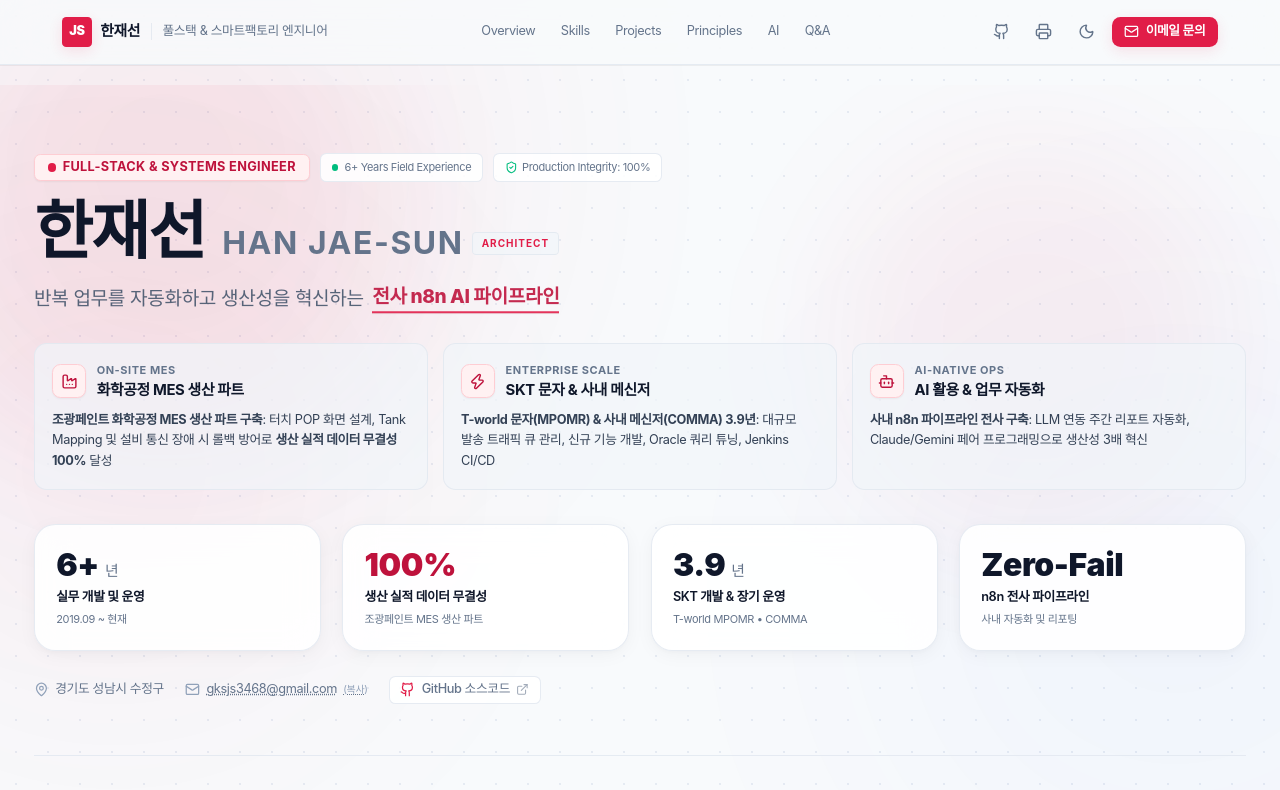
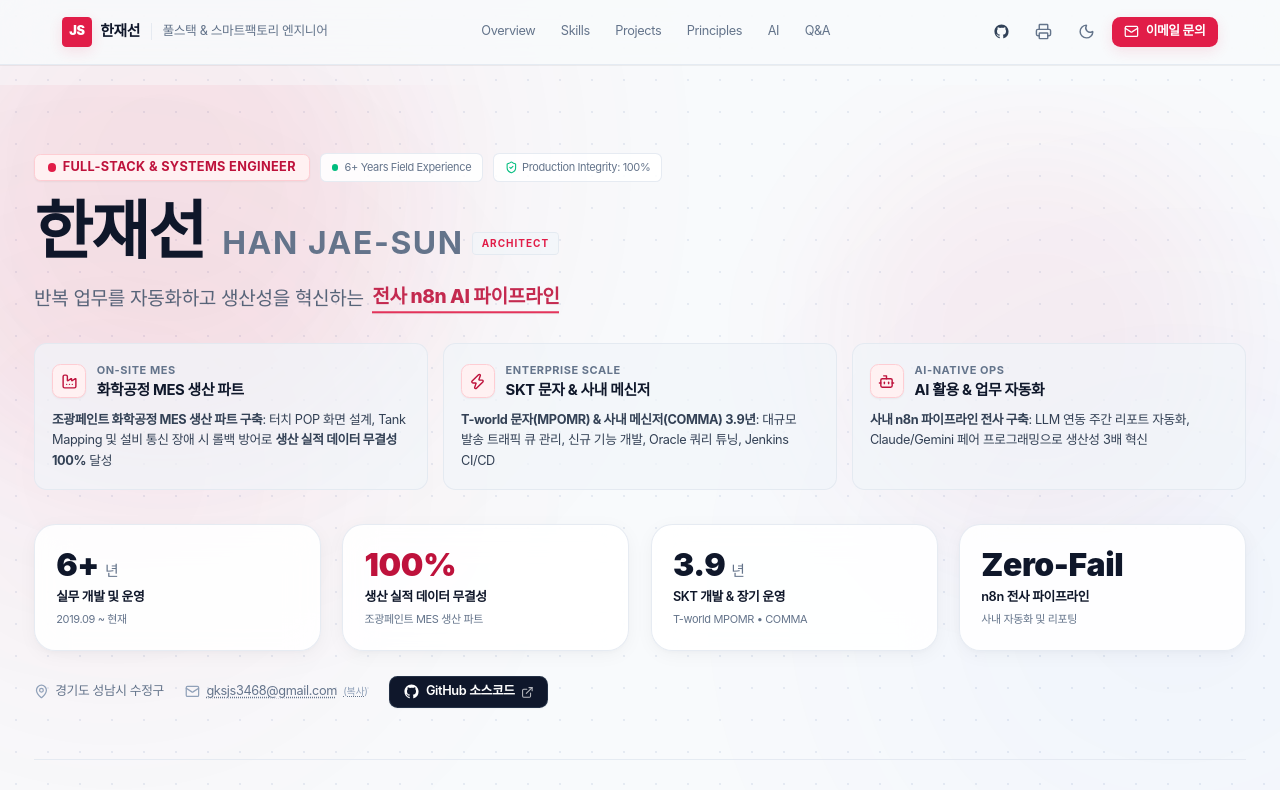
Before and after one commit to gksjs3468/jaesun-portfolio, a React (Vite) app: page / in a window 1280 px wide. Shown: the top 790 px of the page. Built offline with nearby package versions, Linux system fonts and the light colour scheme; a web font is replaced by a local one.

Commit message:
feat: replace github outline icon with official Octocat logo and authentic dark badge styling

```diff
--- a/src/components/common/GithubIcon.tsx
+++ b/src/components/common/GithubIcon.tsx
@@ -4,18 +4,21 @@ interface GithubIconProps {
   className?: string;
 }
 
+/**
+ * 공식 GitHub Octocat 로고 SVG
+ * 실루엣이 뚜렷하고 누구나 한눈에 깃허브임을 인지할 수 있는 공식 마크입니다.
+ */
 export const GithubIcon: React.FC<GithubIconProps> = ({ className = 'w-4 h-4' }) => (
   <svg
     viewBox="0 0 24 24"
-    fill="none"
-    stroke="currentColor"
-    strokeWidth="2"
-    strokeLinecap="round"
-    strokeLinejoin="round"
+    fill="currentColor"
     className={className}
     aria-hidden="true"
   >
-    <path d="M15 22v-4a4.8 4.8 0 0 0-1-3.5c3 0 6-2 6-5.5.08-1.25-.27-2.48-1-3.5.28-1.15.28-2.35 0-3.5 0 0-1 0-3 1.5-2.64-.5-5.36-.5-8 0C6 2 5 2 5 2c-.3 1.15-.3 2.35 0 3.5A5.403 5.403 0 0 0 4 9c0 3.5 3 5.5 6 5.5-.39.49-.68 1.05-.85 1.65-.17.6-.22 1.23-.15 1.85v4" />
-    <path d="M9 18c-4.51 2-5-2-7-2" />
+    <path
+      fillRule="evenodd"
+      clipRule="evenodd"
+      d="M12 2C6.477 2 2 6.484 2 12.017c0 4.425 2.865 8.18 6.839 9.504.5.092.682-.217.682-.483 0-.237-.008-.868-.013-1.703-2.782.605-3.369-1.343-3.369-1.343-.454-1.158-1.11-1.466-1.11-1.466-.908-.62.069-.608.069-.608 1.003.07 1.53 1.032 1.53 1.032.892 1.53 2.341 1.088 2.91.832.092-.647.35-1.088.636-1.338-2.22-.253-4.555-1.113-4.555-4.951 0-1.093.39-1.988 1.029-2.688-.103-.253-.446-1.272.098-2.65 0 0 .84-.27 2.75 1.026A9.564 9.564 0 0112 6.844c.85.004 1.705.115 2.504.337 1.909-1.296 2.747-1.027 2.747-1.027.546 1.379.202 2.398.1 2.651.64.7 1.028 1.595 1.028 2.688 0 3.848-2.339 4.695-4.566 4.943.359.309.678.92.678 1.855 0 1.338-.012 2.419-.012 2.747 0 .268.18.58.688.482A10.019 10.019 0 0022 12.017C22 6.484 17.522 2 12 2z"
+    />
   </svg>
 );
--- a/src/components/home/HeroSection.tsx
+++ b/src/components/home/HeroSection.tsx
@@ -225,12 +225,12 @@ export const HeroSection: React.FC<HeroSectionProps> = ({ onOpenContact }) => {
               href="https://github.com/gksjs3468/jaesun-portfolio"
               target="_blank"
               rel="noopener noreferrer"
-              className="inline-flex items-center gap-1.5 px-2.5 py-1 rounded-md border border-[var(--border-subtle)] bg-[var(--bg-card)] hover:border-[var(--border-strong)] hover:text-[var(--text-heading)] whitespace-nowrap transition cursor-pointer font-medium"
+              className="inline-flex items-center gap-1.5 px-3 py-1.5 rounded-lg bg-slate-900 hover:bg-black text-white dark:bg-slate-800 dark:hover:bg-slate-700 dark:text-slate-100 border border-slate-700/60 shadow-xs hover:shadow-md whitespace-nowrap transition-all duration-200 cursor-pointer font-semibold group"
               title="포트폴리오 소스코드 GitHub 저장소 바로가기"
             >
-              <GithubIcon className="w-3.5 h-3.5 text-[var(--accent)] shrink-0" />
+              <GithubIcon className="w-4 h-4 text-white group-hover:scale-110 transition-transform" />
               <span>GitHub 소스코드</span>
-              <ExternalLink className="w-3 h-3 opacity-60" />
+              <ExternalLink className="w-3 h-3 opacity-70 group-hover:opacity-100 transition-opacity" />
             </a>
           </div>
 
--- a/src/components/layout/Footer.tsx
+++ b/src/components/layout/Footer.tsx
@@ -31,10 +31,10 @@ export const Footer: React.FC<FooterProps> = ({ onOpenContact }) => {
             href="https://github.com/gksjs3468/jaesun-portfolio"
             target="_blank"
             rel="noopener noreferrer"
-            className="px-3 py-1.5 rounded-lg border border-[var(--border-subtle)] hover:border-[var(--border-strong)] text-xs text-[var(--text-body)] transition flex items-center gap-1.5 whitespace-nowrap bg-[var(--bg-card)] hover:text-[var(--text-heading)]"
+            className="px-3 py-1.5 rounded-lg bg-slate-900 hover:bg-black text-white dark:bg-slate-800 dark:hover:bg-slate-700 text-xs font-semibold transition-all duration-200 flex items-center gap-1.5 whitespace-nowrap shadow-2xs group"
             title="GitHub 소스코드 저장소"
           >
-            <GithubIcon className="w-3.5 h-3.5 text-[var(--accent)]" />
+            <GithubIcon className="w-3.5 h-3.5 text-white group-hover:scale-110 transition-transform" />
             <span>GitHub</span>
           </a>
           <button
--- a/src/components/layout/Navbar.tsx
+++ b/src/components/layout/Navbar.tsx
@@ -97,11 +97,11 @@ export const Navbar: React.FC<NavbarProps> = ({ currentView, onNavigate, onOpenC
             href="https://github.com/gksjs3468/jaesun-portfolio"
             target="_blank"
             rel="noopener noreferrer"
-            className="p-2 rounded-lg text-[var(--text-muted)] hover:text-[var(--text-heading)] hover:bg-[var(--bg-muted)] transition"
+            className="p-2 rounded-lg text-slate-700 hover:text-black dark:text-slate-300 dark:hover:text-white hover:bg-[var(--bg-muted)] transition-colors group"
             title="포트폴리오 소스코드 (GitHub)"
             aria-label="GitHub 저장소 바로가기"
           >
-            <GithubIcon className="w-4 h-4" />
+            <GithubIcon className="w-4 h-4 group-hover:scale-115 transition-transform" />
           </a>
 
           {/* Print Button */}
```
